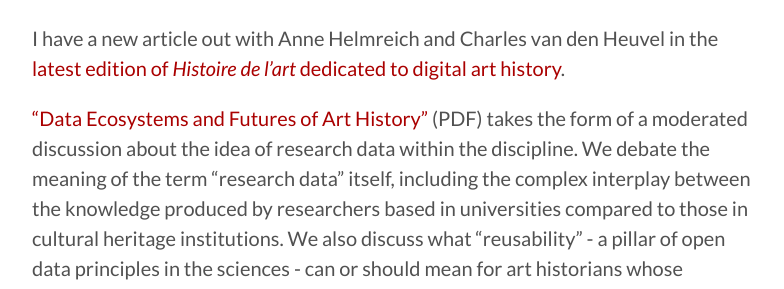
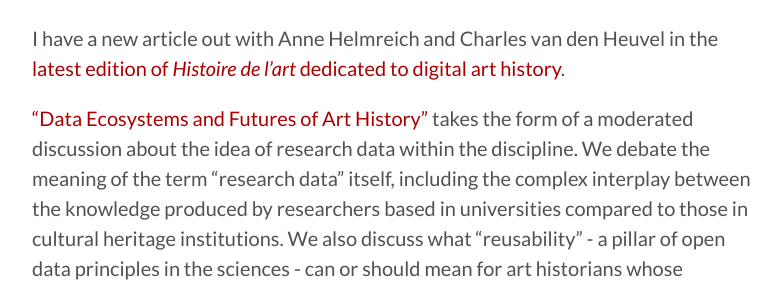
Before and after one commit to mdlincoln/mdlincoln.github.io, a Jekyll site: the page built from _posts/2021-07-07-data-ecosystems-futures-art-history.md, in a window 1280 px wide. Shown: the part 381-670 px from the top of the page, without its empty margins (248-1032 px from the left). Built offline with Jekyll 4.4.1, drawn with Linux system fonts in a browser that asks for light colours; nearby versions of some CDN libraries; some of the changed text lies outside the part shown.

Commit message:
use DOI link

```diff
--- a/_posts/2021-07-07-data-ecosystems-futures-art-history.md
+++ b/_posts/2021-07-07-data-ecosystems-futures-art-history.md
@@ -10,7 +10,7 @@
 
 I have a new article out with Anne Helmreich and Charles van den Heuvel in the [latest edition of _Histoire de l'art_ dedicated to digital art history](http://blog.apahau.org/parution-histoire-de-lart-87-humanites-numeriques/).
 
-["Data Ecosystems and Futures of Art History"](http://blog.apahau.org/wp-content/uploads/2021/06/HA87_04_Helmreich.pdf) (PDF) takes the form of a moderated discussion about the idea of research data within the discipline. We debate the
+["Data Ecosystems and Futures of Art History"](https://doi.org/10.1184/R1/14916072) takes the form of a moderated discussion about the idea of research data within the discipline. We debate the
 meaning of the term "research data" itself, including the complex interplay between the knowledge produced by researchers based in universities compared to those in cultural heritage institutions. We also discuss what "reusability" - a pillar of open data principles in the sciences - can or should mean for art historians whose arguments frequently turn on contested views of how the world can be described, and how this kind of collaborative data production might occur in a field unused to operating in large organized teams. We also touch on uses and abuses of computer vision techniques, and close with our perspectives on the future of art historical training in relation to data literacy.
 
 I'm pleased that the article ends with my closing reflection on what an art historical methods course would look like that doesn't foreground "digital" approaches *per se*, but instead foregrounds deep thinking about our discipline's *information systems* ranging from the online image database to the catalogue raisonné and their modes of production:
```
